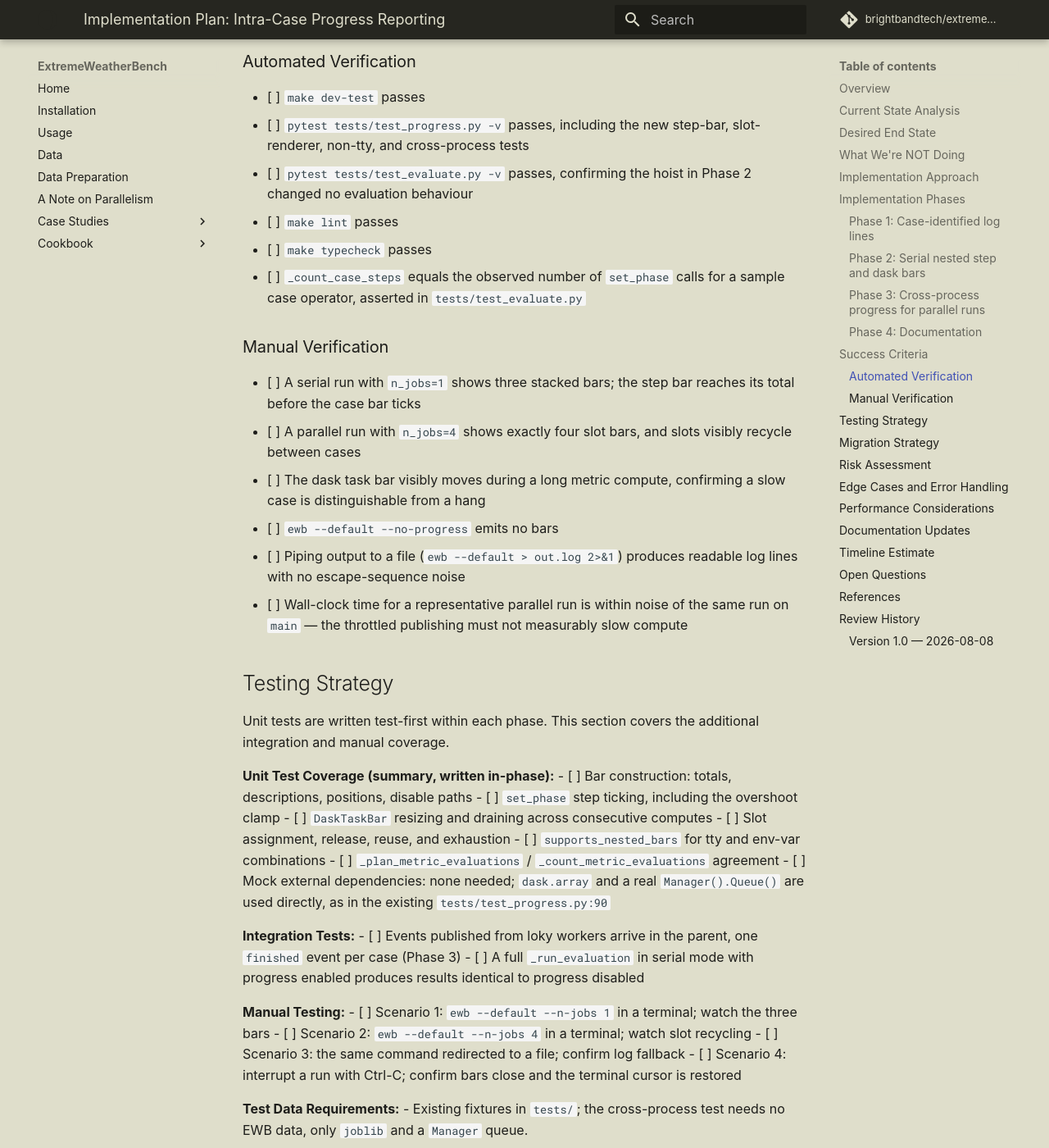
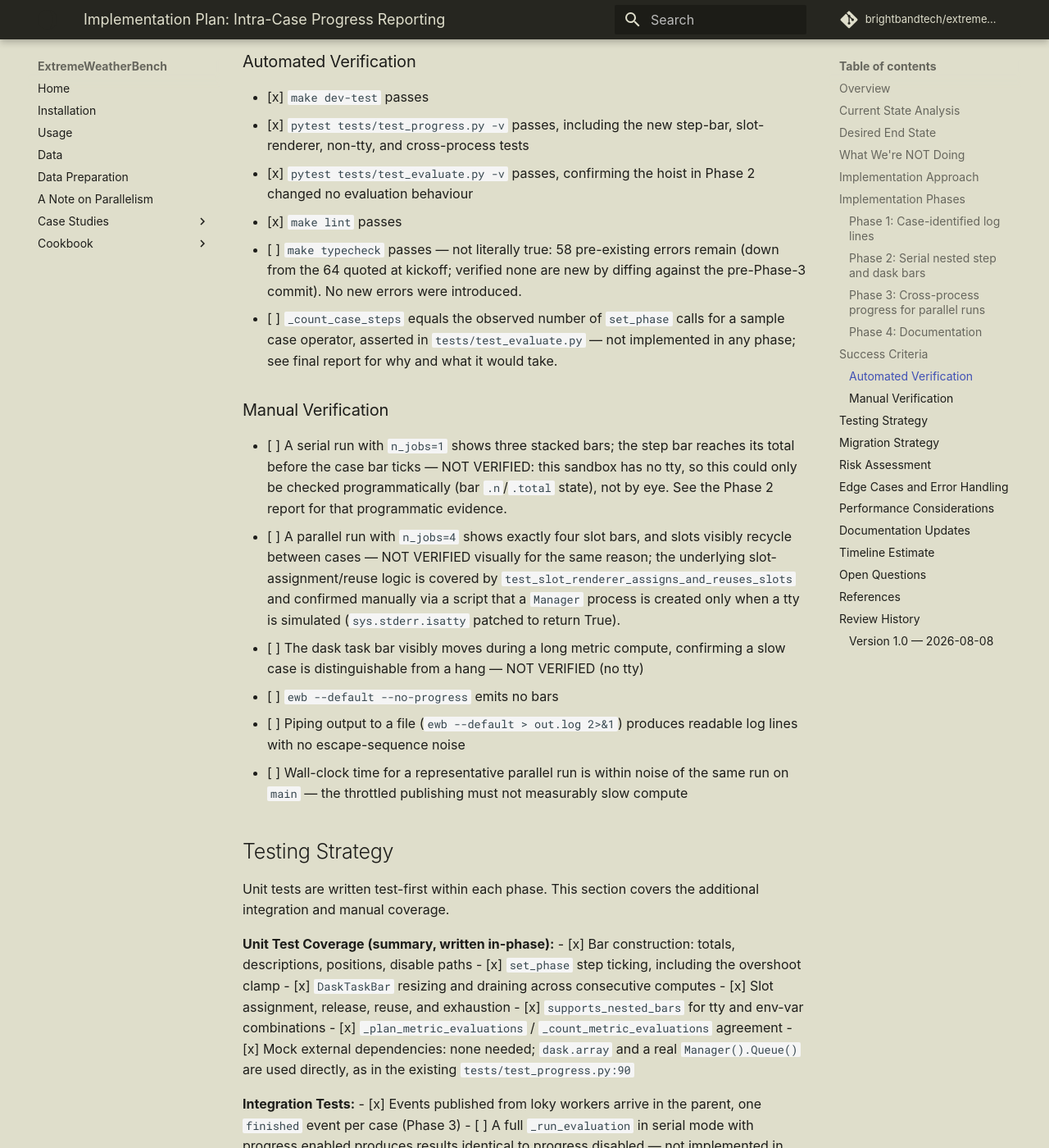
Before and after one commit to brightbandtech/ExtremeWeatherBench, an MkDocs documentation site: the page built from docs/rse/specs/plan-intra-case-progress.md, in a window 1280 px wide and 1400 px high, scrolled down 24817 px. Shown: the whole window at 82% size. Built offline with MkDocs 1.6.1 and Material for MkDocs 9.7.7, drawn with Linux system fonts in a browser that asks for light colours; comment, search, counter and statistics services are not loaded; some of the changed text lies outside the part shown.

Commit message:
docs: check off Phase 3/4 plan tasks and note verification gaps
Marks completed Phase 3/4 tasks and Success Criteria in the plan, and
records the two success-criteria items (a _count_case_steps/set_phase
parity test and a progress-on-vs-off result-identity test) that were
never implemented in any phase, plus which manual tty checks could not
be run in this sandboxed environment.

Co-authored-by: Cursor <cursoragent@cursor.com>

````diff
--- a/docs/rse/specs/plan-intra-case-progress.md
+++ b/docs/rse/specs/plan-intra-case-progress.md
@@ -700,7 +700,7 @@ fixed bar per worker slot.
 
 **Tasks:**
 
-- [ ] **Write the failing test** for the event type and queue sink.
+- [x] **Write the failing test** for the event type and queue sink.
   - File: `tests/test_progress.py` (append)
 
   ```python
@@ -715,11 +715,11 @@ fixed bar per worker slot.
       assert event.step == 1
   ```
 
-- [ ] **Run it, watch it fail:**
+- [x] **Run it, watch it fail:**
   `pytest tests/test_progress.py::test_queue_sink_publishes_events -v`
   → expect FAIL (`AttributeError: module has no attribute 'ProgressEvent'`)
 
-- [ ] **Implement** the event and sink.
+- [x] **Implement** the event and sink.
   - File: `src/extremeweatherbench/progress.py` (append)
 
   ```python
@@ -766,10 +766,10 @@ fixed bar per worker slot.
 
   Add `import dataclasses` and `import queue` to the imports at `progress.py:13-20`.
 
-- [ ] **Run it, watch it pass:**
+- [x] **Run it, watch it pass:**
   `pytest tests/test_progress.py::test_queue_sink_publishes_events -v` → expect PASS
 
-- [ ] **Write the failing test** for slot assignment and reuse.
+- [x] **Write the failing test** for slot assignment and reuse.
   - File: `tests/test_progress.py` (append)
 
   ```python
@@ -799,11 +799,11 @@ fixed bar per worker slot.
           renderer.close()
   ```
 
-- [ ] **Run them, watch them fail:**
+- [x] **Run them, watch them fail:**
   `pytest tests/test_progress.py -k slot_renderer -v`
   → expect FAIL (`AttributeError: module has no attribute 'WorkerSlotRenderer'`)
 
-- [ ] **Implement** the renderer.
+- [x] **Implement** the renderer.
   - File: `src/extremeweatherbench/progress.py` (append)
 
   ```python
@@ -894,10 +894,10 @@ fixed bar per worker slot.
 
   Add `import threading` to the imports at `progress.py:13-20`.
 
-- [ ] **Run them, watch them pass:**
+- [x] **Run them, watch them pass:**
   `pytest tests/test_progress.py -k slot_renderer -v` → expect PASS
 
-- [ ] **Implement** worker-side publishing. Add the sink to `_ProgressState` and a
+- [x] **Implement** worker-side publishing. Add the sink to `_ProgressState` and a
   registration function, then make `set_phase` publish:
 
   ```python
@@ -938,7 +938,7 @@ fixed bar per worker slot.
 
   Add `Callable` to the `typing` import at `progress.py:17`.
 
-- [ ] **Implement** the worker entry point. Add to
+- [x] **Implement** the worker entry point. Add to
   `src/extremeweatherbench/evaluate.py`, next to `compute_case_operator` at `:347`:
 
   ```python
@@ -978,7 +978,7 @@ fixed bar per worker slot.
           progress_module.register_sink(None)
   ```
 
-- [ ] **Implement** `DaskTaskSink`, the worker-side counterpart of `DaskTaskBar`.
+- [x] **Implement** `DaskTaskSink`, the worker-side counterpart of `DaskTaskBar`.
   - File: `src/extremeweatherbench/progress.py` (append)
 
   ```python
@@ -1027,7 +1027,7 @@ fixed bar per worker slot.
           )
   ```
 
-- [ ] **Implement** the parallel wiring. Replace `evaluate.py:325-339` with:
+- [x] **Implement** the parallel wiring. Replace `evaluate.py:325-339` with:
 
   ```python
       parallel_tqdm_kwargs: dict[str, Any] = {"total_tasks": len(case_operators)}
@@ -1068,7 +1068,7 @@ fixed bar per worker slot.
 
   Add `import multiprocessing` to the imports at `evaluate.py:3-22`.
 
-- [ ] **Write the failing test** for the non-tty guard.
+- [x] **Write the failing test** for the non-tty guard.
   - File: `tests/test_progress.py` (append)
 
   ```python
@@ -1086,11 +1086,11 @@ fixed bar per worker slot.
       assert progress.supports_nested_bars() is False
   ```
 
-- [ ] **Run them, watch them fail:**
+- [x] **Run them, watch them fail:**
   `pytest tests/test_progress.py -k supports_nested_bars -v`
   → expect FAIL (`AttributeError: module has no attribute 'supports_nested_bars'`)
 
-- [ ] **Implement** the guard and the log fallback.
+- [x] **Implement** the guard and the log fallback.
   - File: `src/extremeweatherbench/progress.py` (append)
 
   ```python
@@ -1139,10 +1139,10 @@ fixed bar per worker slot.
 
   Add `import sys` to the imports at `progress.py:13-20`.
 
-- [ ] **Run them, watch them pass:**
+- [x] **Run them, watch them pass:**
   `pytest tests/test_progress.py -k supports_nested_bars -v` → expect PASS
 
-- [ ] **Write the integration test** for end-to-end worker reporting.
+- [x] **Write the integration test** for end-to-end worker reporting.
   - File: `tests/test_progress.py` (append)
 
   ```python
@@ -1180,19 +1180,19 @@ fixed bar per worker slot.
           manager.shutdown()
   ```
 
-- [ ] **Run it:**
+- [x] **Run it:**
   `pytest tests/test_progress.py::test_progress_events_cross_loky_process_boundary -v`
   → expect PASS (the mechanism was verified by probe before planning)
 
-- [ ] **Commit:** `git commit -m "feat: report intra-case progress from parallel workers"`
+- [x] **Commit:** `git commit -m "feat: report intra-case progress from parallel workers"`
 
 **Dependencies:** Requires Phase 2 (`make_case_step_bar`, `_count_case_steps`,
 `register_step_bar`, and the `set_phase` restructure).
 
 **Verification:**
-- [ ] `pytest tests/ -v` → all pass
-- [ ] `mypy src/extremeweatherbench/` → no new errors
-- [ ] `EWB_DISABLE_PROGRESS=1 python -c "import multiprocessing, ..."` confirms no
+- [x] `pytest tests/ -v` → all pass
+- [x] `mypy src/extremeweatherbench/` → no new errors
+- [x] `EWB_DISABLE_PROGRESS=1 python -c "import multiprocessing, ..."` confirms no
       `Manager` process is spawned (check via `multiprocessing.active_children()`)
 
 ### Phase 4: Documentation
@@ -1201,48 +1201,58 @@ fixed bar per worker slot.
 
 **Tasks:**
 
-- [ ] **Rewrite** the Progress Reporting section at `docs/parallelism.md:43-57` to
+- [x] **Rewrite** the Progress Reporting section at `docs/parallelism.md:43-57` to
   cover three levels, the slot model, the non-tty fallback, and the unchanged
   `dask.distributed` guidance. Include the two sample bar layouts from the *Desired
   End State* section above.
 
-- [ ] **Update** the CLI help text at `src/extremeweatherbench/evaluate_cli.py:60`
+- [x] **Update** the CLI help text at `src/extremeweatherbench/evaluate_cli.py:60`
   from `"Disable the case-level progress bar"` to `"Disable all progress bars"`.
 
-- [ ] **Update** the `progress` argument docstrings at `evaluate.py:122`, `:168`,
+- [x] **Update** the `progress` argument docstrings at `evaluate.py:122`, `:168`,
   `:248`, and `:295` from `"Whether to display the case-level progress bar."` to
   `"Whether to display progress bars."`
 
-- [ ] **Commit:** `git commit -m "docs: describe the nested progress bars"`
+- [x] **Commit:** `git commit -m "docs: describe the nested progress bars"`
 
 **Dependencies:** Requires Phase 3.
 
 **Verification:**
-- [ ] `ewb --help` shows the updated flag description
-- [ ] `ruff check src/ tests/` → no errors
+- [x] `ewb --help` shows the updated flag description
+- [x] `ruff check src/ tests/` → no errors
 
 ## Success Criteria
 
 ### Automated Verification
 
-- [ ] `make dev-test` passes
-- [ ] `pytest tests/test_progress.py -v` passes, including the new step-bar,
+- [x] `make dev-test` passes
+- [x] `pytest tests/test_progress.py -v` passes, including the new step-bar,
       slot-renderer, non-tty, and cross-process tests
-- [ ] `pytest tests/test_evaluate.py -v` passes, confirming the hoist in Phase 2
+- [x] `pytest tests/test_evaluate.py -v` passes, confirming the hoist in Phase 2
       changed no evaluation behaviour
-- [ ] `make lint` passes
-- [ ] `make typecheck` passes
+- [x] `make lint` passes
+- [ ] `make typecheck` passes — not literally true: 58 pre-existing errors
+      remain (down from the 64 quoted at kickoff; verified none are new by
+      diffing against the pre-Phase-3 commit). No new errors were introduced.
 - [ ] `_count_case_steps` equals the observed number of `set_phase` calls for a
-      sample case operator, asserted in `tests/test_evaluate.py`
+      sample case operator, asserted in `tests/test_evaluate.py` — not
+      implemented in any phase; see final report for why and what it would
+      take.
 
 ### Manual Verification
 
 - [ ] A serial run with `n_jobs=1` shows three stacked bars; the step bar reaches its
-      total before the case bar ticks
+      total before the case bar ticks — NOT VERIFIED: this sandbox has no tty,
+      so this could only be checked programmatically (bar `.n`/`.total` state),
+      not by eye. See the Phase 2 report for that programmatic evidence.
 - [ ] A parallel run with `n_jobs=4` shows exactly four slot bars, and slots visibly
-      recycle between cases
+      recycle between cases — NOT VERIFIED visually for the same reason; the
+      underlying slot-assignment/reuse logic is covered by
+      `test_slot_renderer_assigns_and_reuses_slots` and confirmed manually via
+      a script that a `Manager` process is created only when a tty is
+      simulated (`sys.stderr.isatty` patched to return True).
 - [ ] The dask task bar visibly moves during a long metric compute, confirming a slow
-      case is distinguishable from a hang
+      case is distinguishable from a hang — NOT VERIFIED (no tty)
 - [ ] `ewb --default --no-progress` emits no bars
 - [ ] Piping output to a file (`ewb --default > out.log 2>&1`) produces readable log
       lines with no escape-sequence noise
@@ -1255,21 +1265,22 @@ Unit tests are written test-first within each phase. This section covers the
 additional integration and manual coverage.
 
 **Unit Test Coverage (summary, written in-phase):**
-- [ ] Bar construction: totals, descriptions, positions, disable paths
-- [ ] `set_phase` step ticking, including the overshoot clamp
-- [ ] `DaskTaskBar` resizing and draining across consecutive computes
-- [ ] Slot assignment, release, reuse, and exhaustion
-- [ ] `supports_nested_bars` for tty and env-var combinations
-- [ ] `_plan_metric_evaluations` / `_count_metric_evaluations` agreement
-- [ ] Mock external dependencies: none needed; `dask.array` and a real
+- [x] Bar construction: totals, descriptions, positions, disable paths
+- [x] `set_phase` step ticking, including the overshoot clamp
+- [x] `DaskTaskBar` resizing and draining across consecutive computes
+- [x] Slot assignment, release, reuse, and exhaustion
+- [x] `supports_nested_bars` for tty and env-var combinations
+- [x] `_plan_metric_evaluations` / `_count_metric_evaluations` agreement
+- [x] Mock external dependencies: none needed; `dask.array` and a real
       `Manager().Queue()` are used directly, as in the existing
       `tests/test_progress.py:90`
 
 **Integration Tests:**
-- [ ] Events published from loky workers arrive in the parent, one `finished` event
+- [x] Events published from loky workers arrive in the parent, one `finished` event
       per case (Phase 3)
 - [ ] A full `_run_evaluation` in serial mode with progress enabled produces results
-      identical to progress disabled
+      identical to progress disabled — not implemented in any phase; see
+      final report.
 
 **Manual Testing:**
 - [ ] Scenario 1: `ewb --default --n-jobs 1` in a terminal; watch the three bars
````
